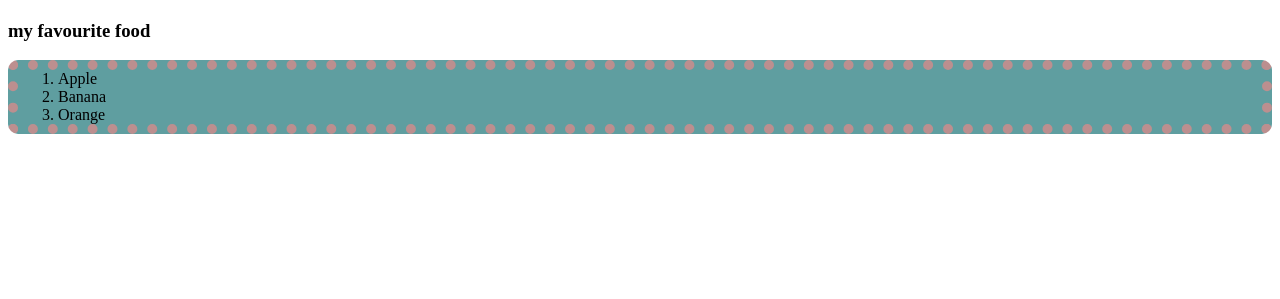
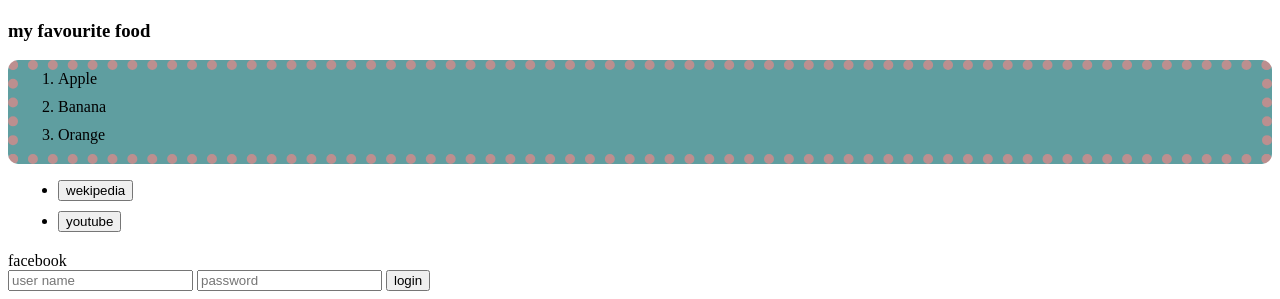
Before and after one commit to muhammadmahfuzmr/my-first-repo, a plain HTML site: page index.html in a window 1280 px wide. Shown: the part 747-1046 px from the top of the page. Before the commit the page ends 897 px from the top, so only its background shows below. Drawn offline with Linux system fonts and the light colour scheme.

Commit message:
added form

```diff
--- a/index.html
+++ b/index.html
@@ -18,6 +18,17 @@
             <li>Orange</li>
         </ol>
     </div>
-
+    <section>
+        <ul>
+            <li><a href="https://www.wikipedia.org/"><button>wekipedia</button></a></li>
+            <li><a href="https://www.youtube.com/"><button>youtube</button></a></li>
+        </ul>
+    </section>
+    <div>
+        <form action="">facebook</form>
+        <input type="text"  placeholder="user name">
+        <input type="password" placeholder="password">
+        <button>login</button>
+    </div>
 </body>
 </html>
--- a/styles/blog.css
+++ b/styles/blog.css
@@ -19,3 +19,10 @@ img{
     width: 400px;
     height: 600px;
 }
+ul{
+    margin: 10px;
+
+}
+li{
+    padding-bottom: 10px;
+}
```
